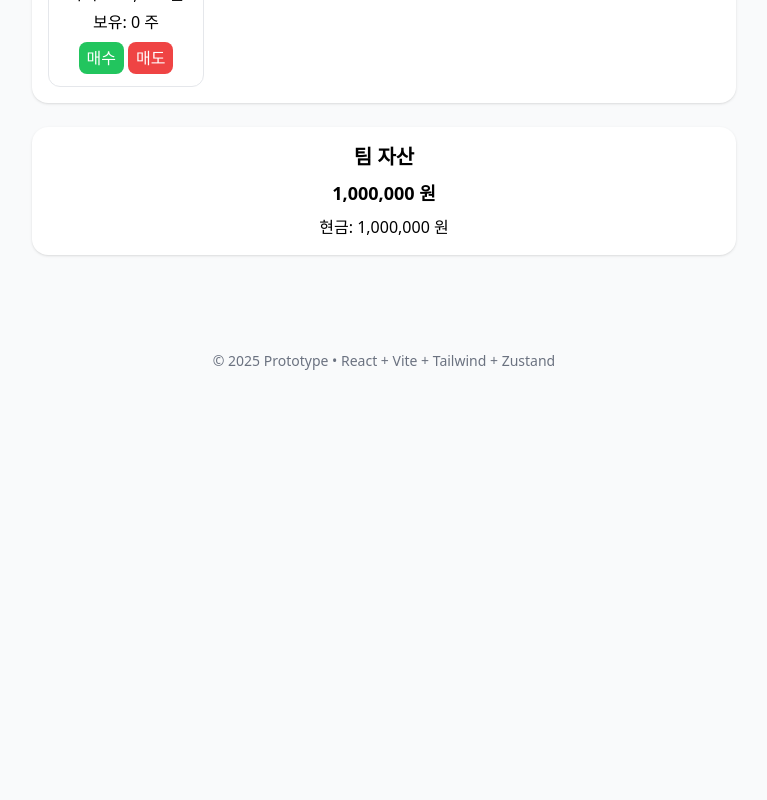
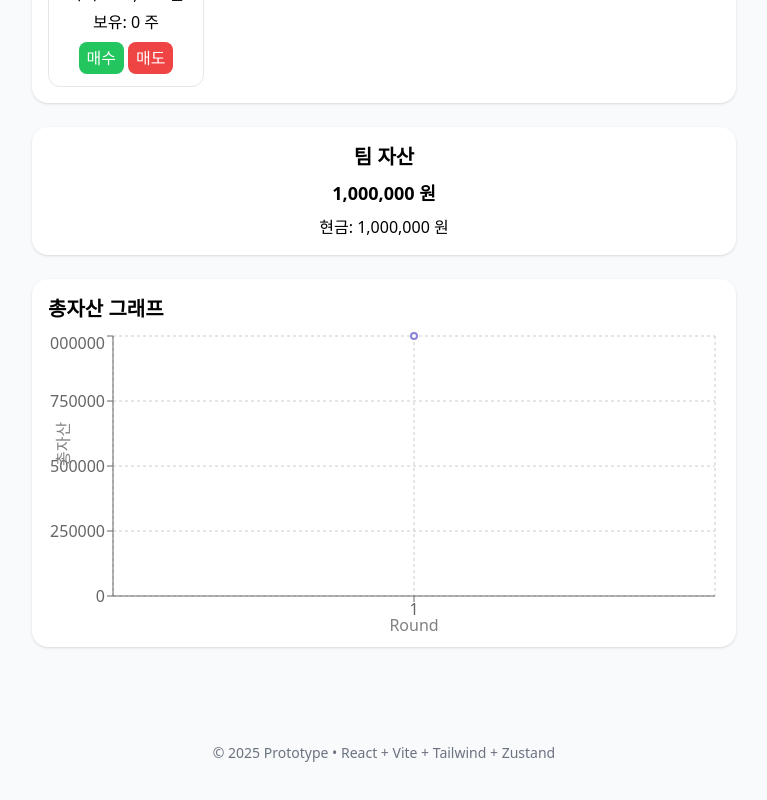
Before and after one commit to seonyeong1111/eco-effect, a React (Vite) app: page /game in a window 1280 px wide. Shown: the part 502-1302 px from the top of the page, without its empty margins (256-1023 px from the left). Before the commit the page ends 913 px from the top, so only its background shows below. Built offline with nearby package versions, Linux system fonts and the light colour scheme.

Commit message:
feat: 총 자산 그래프 시각화

```diff
--- a/src/pages/Game.jsx
+++ b/src/pages/Game.jsx
@@ -1,5 +1,14 @@
 import React, { useState, useEffect } from "react";
 import { useNavigate } from "react-router-dom";
+import {
+  LineChart,
+  Line,
+  XAxis,
+  YAxis,
+  CartesianGrid,
+  Tooltip,
+  ResponsiveContainer,
+} from "recharts";
 
 const companies = [
   { id: 1, name: "삼성전자", basePrice: 50000 },
@@ -14,7 +23,7 @@ export default function Game() {
   const totalRounds = 15;
 
   const [round, setRound] = useState(1);
-  const [cash, setCash] = useState(1000000); // 초기 현금
+  const [cash, setCash] = useState(1000000);
   const [holdings, setHoldings] = useState(
     companies.reduce((acc, c) => ({ ...acc, [c.id]: 0 }), {})
   );
@@ -25,7 +34,7 @@ export default function Game() {
     companies.reduce((acc, c) => ({ ...acc, [c.id]: 0 }), {})
   );
 
-  // 힌트 관련 상태
+  // 힌트 관련
   const [hintCount, setHintCount] = useState(0);
   const [showHint, setShowHint] = useState(false);
   const maxHints = 5;
@@ -37,22 +46,11 @@ export default function Game() {
     "AI 기술 기업 상승 가능성",
   ];
 
-  // 디버깅용 상태 확인
-  useEffect(() => {
-    const totalStockValue = companies.reduce(
-      (sum, c) => sum + (holdings[c.id] * prices[c.id] || 0),
-      0
-    );
-    console.log("===== 상태 확인 =====");
-    console.log("Round:", round);
-    console.log("Cash:", cash);
-    console.log("Holdings:", holdings);
-    console.log("Prices:", prices);
-    console.log("총 자산(현금+주식):", cash + totalStockValue);
-    console.log("====================");
-  }, [round, cash, holdings, prices]);
+  // ✅ 총자산 기록
+  const [assetHistory, setAssetHistory] = useState([
+    { round: 1, totalAssets: 1000000 },
+  ]);
 
-  // 힌트 사용
   const handleUseHint = () => {
     if (hintCount >= maxHints) {
       alert("힌트는 최대 5회만 사용 가능합니다!");
@@ -62,7 +60,6 @@ export default function Game() {
     setShowHint(true);
   };
 
-  // 매수
   const handleBuy = (companyId) => {
     const price = prices[companyId];
     if (cash >= price) {
@@ -73,7 +70,6 @@ export default function Game() {
     }
   };
 
-  // 매도
   const handleSell = (companyId) => {
     if (holdings[companyId] > 0) {
       setCash(cash + prices[companyId]);
@@ -83,7 +79,6 @@ export default function Game() {
     }
   };
 
-  // 다음 라운드
   const handleNextRound = () => {
     const newPrices = {};
     const newChanges = {};
@@ -98,11 +93,18 @@ export default function Game() {
     setPrices(newPrices);
     setChanges(newChanges);
 
+    const newTotalAssets =
+      cash +
+      companies.reduce((sum, c) => sum + holdings[c.id] * newPrices[c.id], 0);
+
+    // 자산 기록 업데이트
+    setAssetHistory([
+      ...assetHistory,
+      { round: round + 1, totalAssets: newTotalAssets },
+    ]);
+
     if (round >= totalRounds) {
-      const totalAssets =
-        cash +
-        companies.reduce((sum, c) => sum + holdings[c.id] * newPrices[c.id], 0);
-      navigate("/result", { state: { assets: totalAssets } });
+      navigate("/result", { state: { assets: newTotalAssets } });
     } else {
       setRound(round + 1);
       setShowHint(false);
@@ -206,6 +208,35 @@ export default function Game() {
         <p className="text-lg font-bold">{totalAssets.toLocaleString()} 원</p>
         <p>현금: {cash.toLocaleString()} 원</p>
       </div>
+
+      {/* ✅ 총자산 그래프 */}
+      <div className="bg-white p-4 rounded-2xl shadow">
+        <h2 className="text-xl font-semibold mb-2">총자산 그래프</h2>
+        <ResponsiveContainer width="100%" height={300}>
+          <LineChart data={assetHistory}>
+            <CartesianGrid strokeDasharray="3 3" />
+            <XAxis
+              dataKey="round"
+              label={{ value: "Round", position: "insideBottom", offset: -5 }}
+            />
+            <YAxis
+              label={{
+                value: "총자산",
+                angle: -90,
+                position: "insideLeft",
+                offset: 10,
+              }}
+            />
+            <Tooltip formatter={(value) => value.toLocaleString() + " 원"} />
+            <Line
+              type="monotone"
+              dataKey="totalAssets"
+              stroke="#8884d8"
+              strokeWidth={2}
+            />
+          </LineChart>
+        </ResponsiveContainer>
+      </div>
     </div>
   );
 }
```
